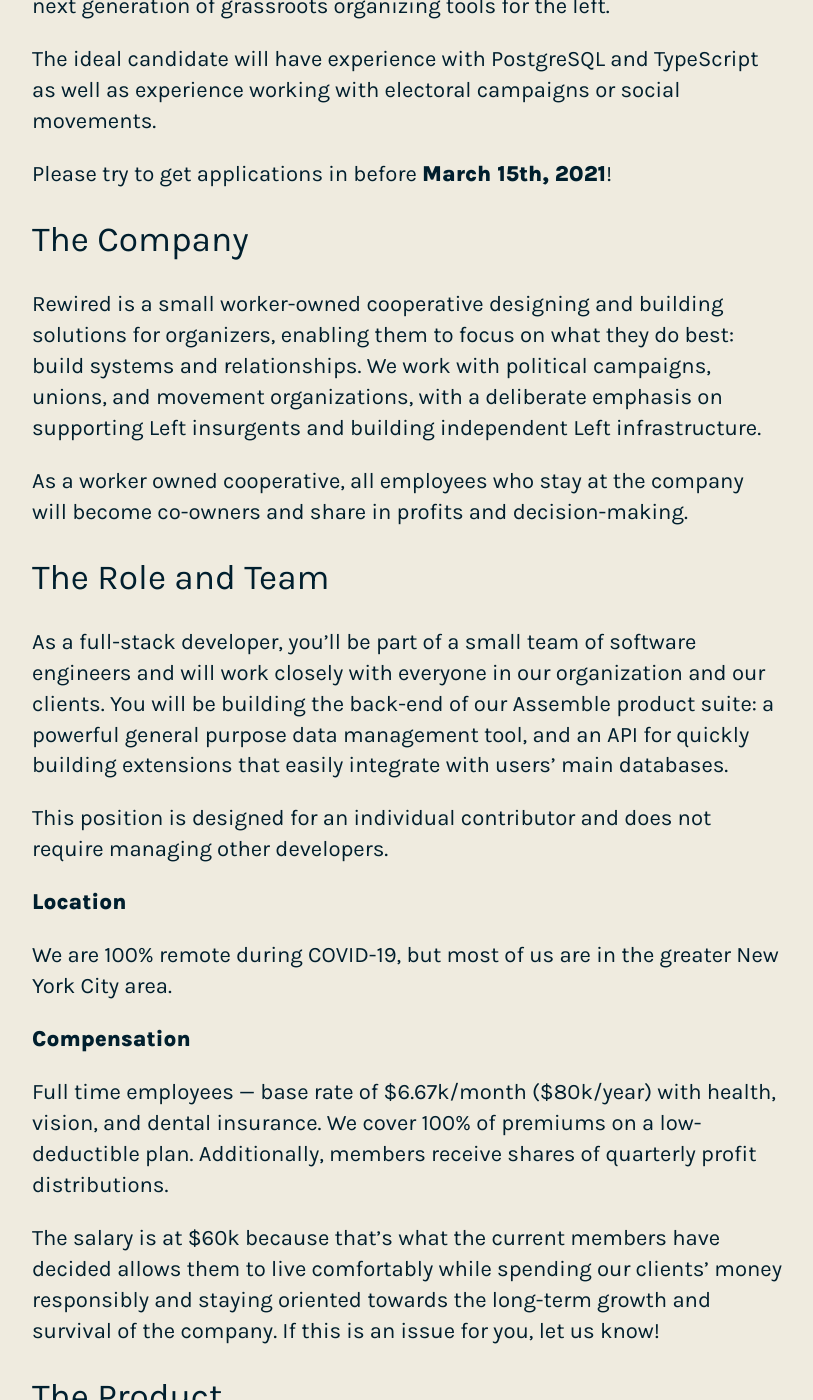
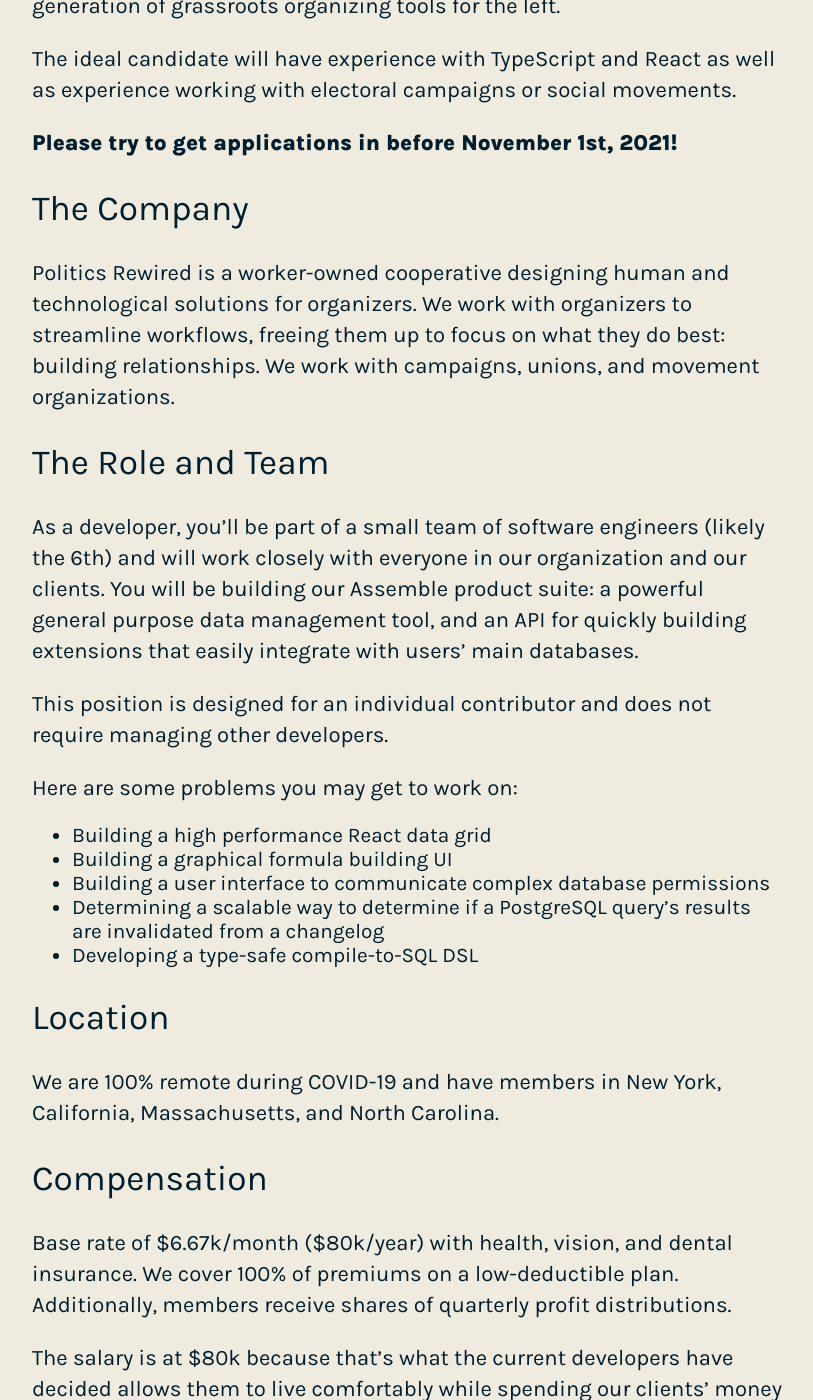
Before and after one commit to politics-rewired/politics-rewired.github.io, a Jekyll site: the page built from careers/full-stack-software-engineer.md, in a window 1280 px wide and 1400 px high, scrolled down 328 px. Shown: the whole window, without its empty margins (233-1046 px from the left). Built offline with Jekyll 4.4.1, drawn with Linux system fonts in a browser that asks for light colours; some of the changed text lies outside the part shown.

Commit message:
feat: add job postings (#25)

```diff
--- a/careers/full-stack-software-engineer.md
+++ b/careers/full-stack-software-engineer.md
@@ -2,87 +2,67 @@
 layout: post
 title: "Software Engineer"
 description: >
-  Rewired is hiring a back-end or full-stack engineer to help us build the next generation of grassroots organizing tools for the
-  left.
+  Rewired is hiring a full-stack software engineer to help us build the next generation of grassroots organizing tools for the left.
 ---
 
-Rewired is hiring a back-end or full-stack engineer to help us build the next generation of grassroots organizing tools for the left.
+Rewired is hiring a full-stack software engineer to help us build the next generation of grassroots organizing tools for the left.
 
-The ideal candidate will have experience with PostgreSQL and TypeScript as well as experience working with electoral campaigns or social movements.
+The ideal candidate will have experience with TypeScript and React as well as experience working with electoral campaigns or social movements.
 
-Please try to get applications in before <strong>March 15th, 2021</strong>!
+**Please try to get applications in before November 1st, 2021!**
 
 ## The Company
 
-Rewired is a small worker-owned cooperative designing and building solutions for organizers, enabling them to focus on what they do best: build systems and relationships. We work with political campaigns, unions, and movement organizations, with a deliberate emphasis on supporting Left insurgents and building independent Left infrastructure.
-
-As a worker owned cooperative, all employees who stay at the company will become co-owners and share in profits and decision-making.
+Politics Rewired is a worker-owned cooperative designing human and technological solutions for organizers. We work with organizers to streamline workflows, freeing them up to focus on what they do best: building relationships. We work with campaigns, unions, and movement organizations.
 
 ## The Role and Team
 
-As a full-stack developer, you’ll be part of a small team of software engineers and will work closely with everyone in our organization and our clients. You will be building the back-end of our Assemble product suite: a powerful general purpose data management tool, and an API for quickly building extensions that easily integrate with users' main databases.
+As a developer, you’ll be part of a small team of software engineers (likely the 6th) and will work closely with everyone in our organization and our clients. You will be building our Assemble product suite: a powerful general purpose data management tool, and an API for quickly building extensions that easily integrate with users’ main databases.
 
 This position is designed for an individual contributor and does not require managing other developers.
 
-**Location**
+Here are some problems you may get to work on:
 
-We are 100% remote during COVID-19, but most of us are in the greater New York City area.
+- Building a high performance React data grid
+- Building a graphical formula building UI
+- Building a user interface to communicate complex database permissions
+- Determining a scalable way to determine if a PostgreSQL query’s results are invalidated from a changelog
+- Developing a type-safe compile-to-SQL DSL
 
-**Compensation**
+## Location
 
-Full time employees — base rate of \$6.67k/month (\$80k/year) with health, vision, and dental insurance. We cover 100% of premiums on a low-deductible plan. Additionally, members
-receive shares of quarterly profit distributions.
+We are 100% remote during COVID-19 and have members in New York, California, Massachusetts, and North Carolina.
 
-The salary is at $60k because that's what the current members have decided allows them to live
-comfortably while spending our clients' money responsibly and staying oriented towards the
-long-term growth and survival of the company. If this is an issue for you, let us know!
+## Compensation
+
+Base rate of $6.67k/month ($80k/year) with health, vision, and dental insurance. We cover 100% of premiums on a low-deductible plan. Additionally, members receive shares of quarterly profit distributions.
+
+The salary is at $80k because that’s what the current developers have decided allows them to live comfortably while spending our clients’ money responsibly and staying oriented towards the long-term growth and survival of the company. If this is an issue for you, let us know!
 
 ## The Product
 
-Assemble is a powerful new way of interacting with organizer data, providing the flexibility
-and ease of use of Airtable or Google Sheets in building custom workflows backed by the scale,
-data-integrity, and extensibility of PostgreSQL.
+Assemble is a powerful new way of interacting with organizer data, providing the flexibility and ease of use of Airtable or Google Sheets in building custom workflows backed by the scale, data-integrity, and extensibility of PostgreSQL.
 
-What sets Assemble apart is its robust access controls and extension system, through which
-the full customizability of PostgreSQL's security model (including row-level security) is exposed
-to the end-user.
-This enables organizations to enforce the access model that best suits their workflow,
-allowing them to grant organizers access to just the data they need.
+What sets Assemble apart is its robust access controls and extension system, through which the full customizability of PostgreSQL’s security model (including row-level security) is exposed to the end-user. This enables organizations to enforce the access model that best suits their workflow, allowing them to grant organizers access to just the data they need.
 
-The extension system will allow any developer to write additional voter contact applications
-that use the core database. This enables organizers to easily build contact workflows across
-applications without shipping data back and forth.
-
-## Tech you’ll encounter at Rewired
-
-The core Assemble API is written in PL/pgSQL. This is exposed as a GraphQL API by the Postgraphile NodeJS library. Additional server-side scripting is done in TypeScript.
-
-As an engineer at Rewired, you’ll encounter technologies including but not limited to
-React, GraphQL, Postgres, NodeJS, Express, RabbitMQ, Kubernetes, Python, and more. Your primary
-responsibility will be web application development but, as a small team, you must be comfortable
-occasionally engaging with other tasks when required,
-including customer support and client outreach, among others.
-
-Challenges that we'll have to solve in the near future include: coming up with a scalable way to
-determine if a PostgreSQL query's results are invalidated from a changelog; developing a
-type-safe compile-to-SQL DSL; and bringing higher order programming concepts from functional,
-object-oriented, and aspect-oriented programming to the database.
+The extension system will allow any developer to write additional voter contact applications that use the core database. This enables organizers to easily build contact workflows across applications without shipping data back and forth.
 
 ## Desired qualities
 
 **Must**
 
-For this position to be a good fit, you must:
+_For this position to be a good fit, you must:_
 
+- Have experience in JavaScript
+- Have experience with React or a similar web framework (Vue, Angular, etc.)
+- Have experience with the command line
 - Have experience with SQL databases
-- Have experience in JavaScript
-- Have experience with the command line
-- Have an interest in grassroots organizing/building the progressive movement
+- Have an interest in grassroots organizing/building the Left
 - Be excited about being a co-owner and cooperative member who participates in company decisions
 
 **Should**
 
-For this position to be a good fit, you should:
+_For this position to be a good fit, you should:_
 
 - Have strong git skills, e.g. understanding the value of branching and knowing when and where to rebase
 - Have experience working with and designing GraphQL APIs
@@ -90,14 +70,21 @@
 
 **Nice to haves**
 
-The following would also be useful:
+_The following would also be useful:_
+
 - Have experience with (or at least a general understanding of) Docker, Kubernetes, and microservice architectures
-- Have experience with continuous integration (Circle CI, Jenkins, Travis CI, etc.)
-- Ability to visit NYC sometimes (after COVID, of course)
+- Ability to travel occasionally (when safe and possible).
+
+**Super Extra Bonus**
+
+_We are looking to specifically add some of the following skills to our team, so let us know if you have them!_
+
+- Knowledge of how to test/benchmark React components and continually improve their performance
+- Ability to implement PostgreSQL extensions
 
 ## How to Apply
 
-To apply for this position, send a resume that includes links to previous work, a short
+To apply for this position, please send a resume that includes links to previous work, a short
 cover letter, and the name, email, and contact info for two past work references to
 [hiring@politicsrewired.com](mailto:hiring@politicsrewired.com). These could be a
 previous boss or co-worker, or someone that you've worked with on an organizing or
@@ -105,7 +92,4 @@
 
 ## Equal Opportunity
 
-Rewired is an equal opportunity employer. We highly encourage applications from all backgrounds,
-and don't discriminate on the basis of sex, gender, race, class background, or otherwise.
-We believe that the most impactful work—and the best work environments—include and foster a range of diverse perspectives.
-Any applicant who requires an accommodation in order to apply for or perform the essential functions of the job should contact us at info@politicsrewired.com with the subject line "Application Accommodation" to request such an accommodation.
+Rewired is an equal opportunity employer. We highly encourage applications from all backgrounds, and don’t discriminate on the basis of sex, gender, race, class background, or otherwise. We believe that the most impactful work—and the best work environments—include and foster a range of diverse perspectives. Any applicant who requires an accommodation in order to apply for or perform the essential functions of the job should contact us at info@politicsrewired.com with the subject line “Application Accommodation” to request such an accommodation.
```
Also changed, not shown: careers/director-of-operations.md (added, +69 -0 lines), careers/index.html (+17 -6 lines), careers/texting-organizer.md (added, +58 -0 lines), careers/ui-ux-designer.md (added, +107 -0 lines).
